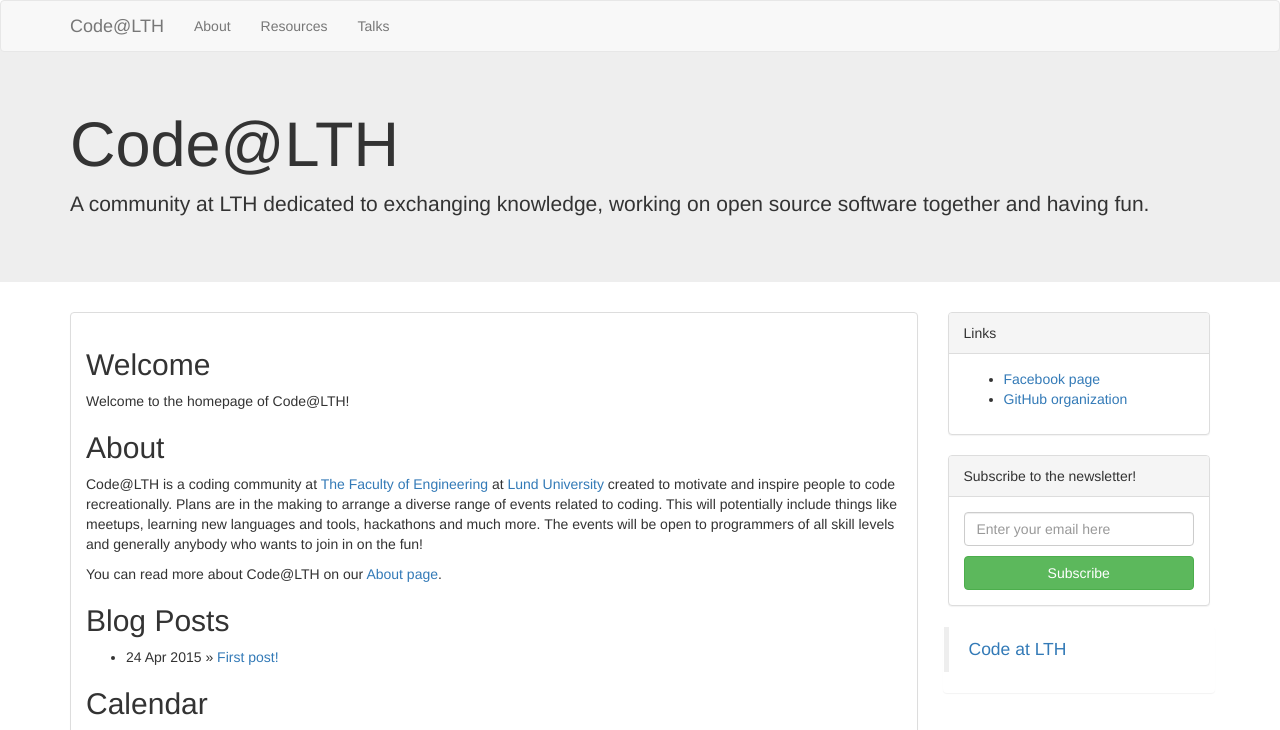
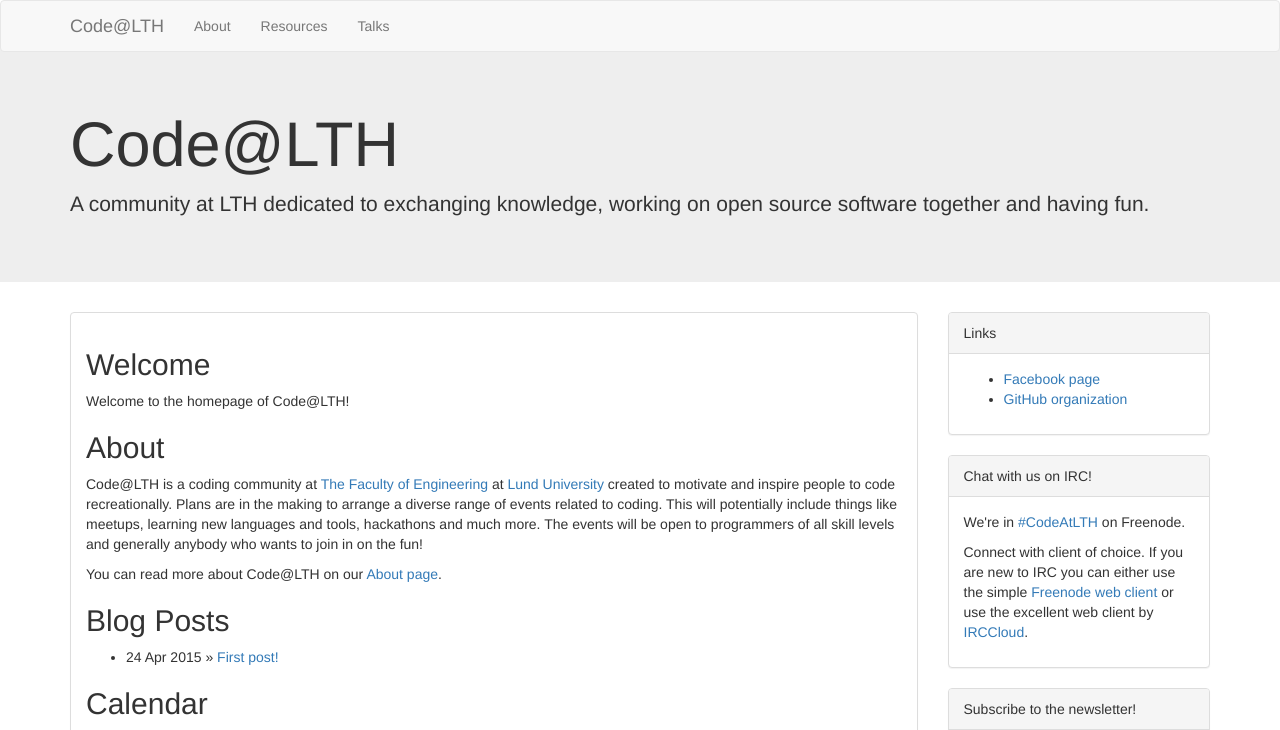
Before and after one commit to Code-at-LTH/code-at-lth.github.io, a Jekyll site: the page built from index.html, in a window 1280 px wide. Shown: the top 730 px of the page. Built offline with Jekyll 4.4.1, drawn with Linux system fonts in a browser that asks for light colours; Markdown is read by kramdown in place of the engine named in the settings; grey boxes are pictures that could not be loaded.

Commit message:
Added sidebar entry about IRC channel

```diff
--- a/_includes/sidebar.html
+++ b/_includes/sidebar.html
@@ -15,6 +15,21 @@
                 </a>
             </li>
         </ul>
+    </div>
+</div>
+
+<div class="panel panel-default">
+    <div class="panel-heading">
+        Chat with us on IRC!
+    </div>
+    <div class="panel-body">
+        <p>
+            We're in <a href="https://webchat.freenode.net/?channels=CodeAtLTH">#CodeAtLTH</a> on Freenode.
+        </p>
+
+        <p>
+            Connect with client of choice. If you are new to IRC you can either use the simple <a href="https://webchat.freenode.net/?channels=CodeAtLTH">Freenode web client</a> or use the excellent web client by <a href="https://irccloud.com/">IRCCloud</a>.
+        </p>
     </div>
 </div>
 
```
